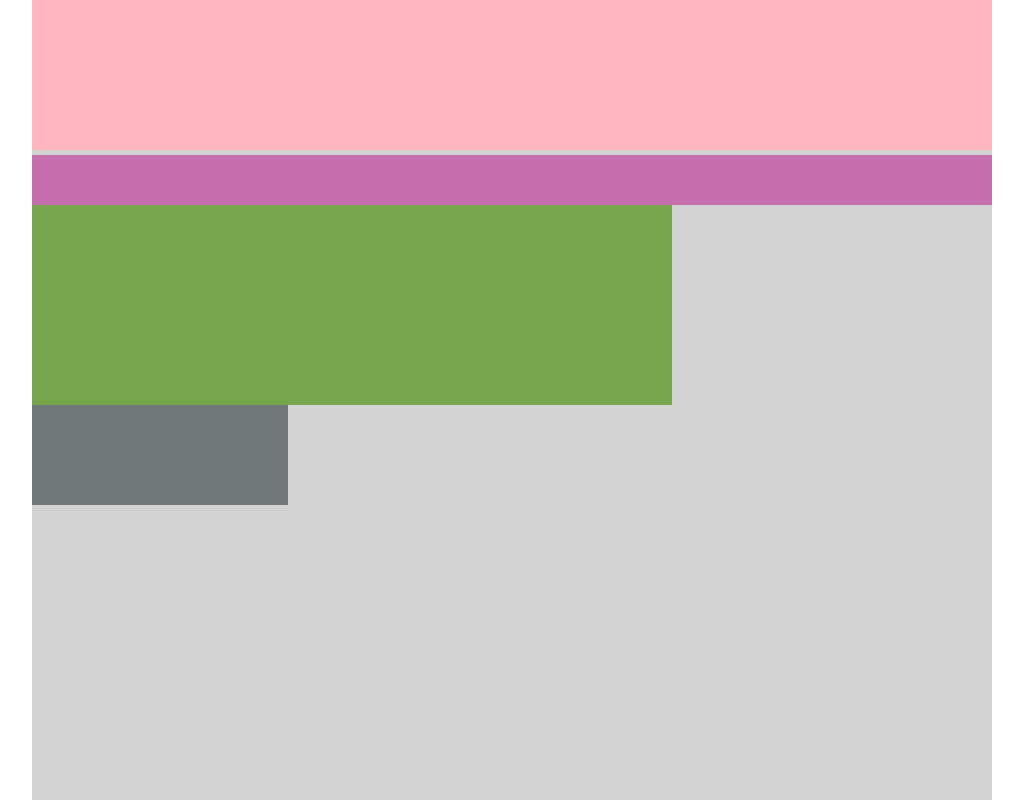
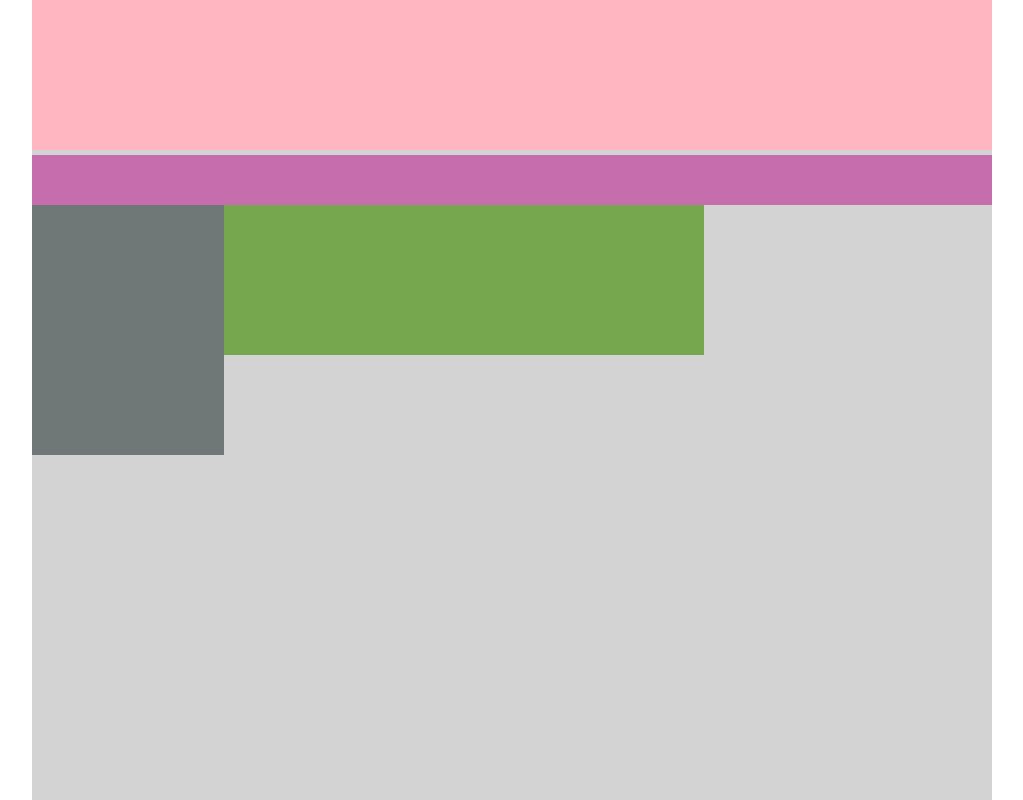
Before and after one commit to saragorleta/htmlcss-struttura-wp, a plain HTML site: page index.html in a window 1280 px wide. Shown: the whole page, without its empty margins (128-1151 px from the left). Drawn offline with Linux system fonts and the light colour scheme.

Commit message:
add clearfix, add float left to col-left and section

```diff
--- a/css/style.css
+++ b/css/style.css
@@ -8,6 +8,11 @@
   height:100vh;
   background-color: lightgrey;
   margin:auto;
+}
+main::after{
+  content:"";
+  display:table;
+  clear:both;
 }
 /* intestazione */
 header{
@@ -32,15 +37,13 @@ header{
   width: 20%;
   height:300px;
   background-color: rgb(111, 120, 119);
-  position: absolute;
-  top:200px;
   margin-top: 5px;
+  float:left;
 }
 section{
   width: 50%;
   height:200px;
   background-color: rgb(118, 167, 78);
-  position:absolute;
-  top:200px;
   margin-top: 5px;
+  float:left;
 }
```
